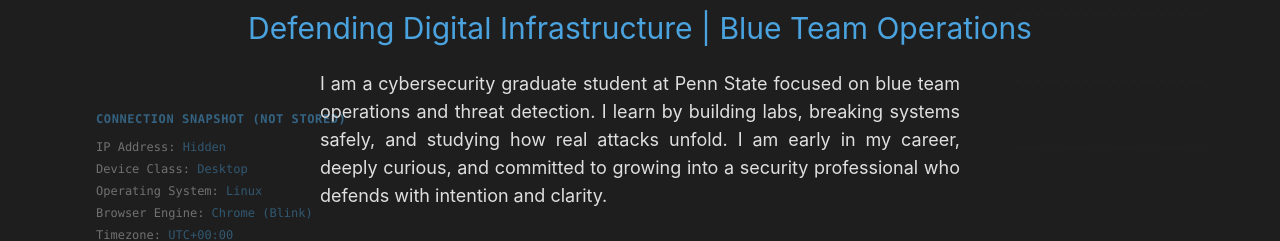
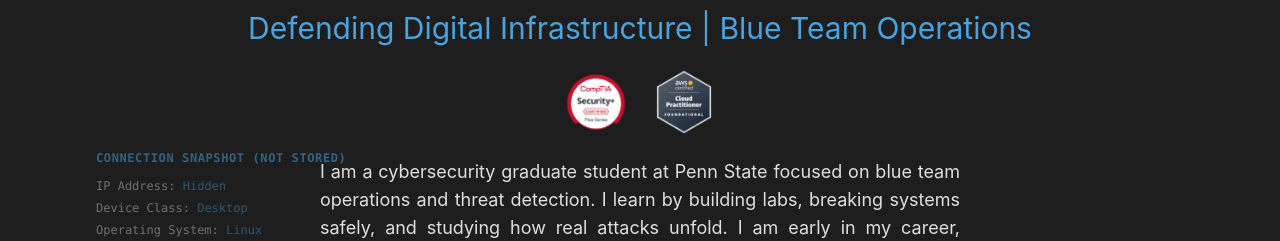
Before and after one commit to rish1keshh/rish1keshh.github.io, a React (Vite) app: page / in a window 1280 px wide. Shown: the part 518-759 px from the top of the page. Built offline with nearby package versions, Linux system fonts and the light colour scheme; no server answers.

Commit message:
Added Certification Badges to Hero Section

```diff
--- a/src/components/Button.jsx
+++ b/src/components/Button.jsx
@@ -8,9 +8,9 @@ const Button = ({
   icon = null
 }) => {
   const variants = {
-    primary: 'bg-electric-blue text-navy-dark hover:bg-electric-blue/90 btn-pulse ripple glow-hover',
-    secondary: 'glass glass-hover text-electric-blue border-electric-blue/50 ripple border-neon',
-    ghost: 'text-electric-blue hover:bg-electric-blue/10 ripple',
+    primary: 'bg-electric-blue text-navy-dark hover:bg-electric-blue/90 btn-pulse ripple glow-hover border border-transparent',
+    secondary: 'glass glass-hover text-electric-blue border border-electric-blue/50 ripple border-neon',
+    ghost: 'text-electric-blue hover:bg-electric-blue/10 ripple border border-transparent',
   };
 
   return (
--- a/src/sections/Summary.jsx
+++ b/src/sections/Summary.jsx
@@ -367,6 +367,43 @@ const Summary = ({ onTypingComplete, typingComplete }) => {
             Blue Team Operations
           </p>
 
+          {/* Certification Badges */}
+          <div
+            className="flex flex-wrap items-center justify-center gap-4 sm:gap-6 mb-4 md:mb-6 px-4 transition-all duration-1000 ease-out"
+            style={{
+              opacity: typingComplete ? 1 : 0,
+              transform: typingComplete ? 'translateY(0)' : 'translateY(20px)',
+              transitionDelay: '0.35s'
+            }}
+          >
+            <a
+              href="https://www.credly.com/badges/5a125f3c-d389-4062-a648-3d0381a489de"
+              target="_blank"
+              rel="noopener noreferrer"
+              className="group"
+              title="CompTIA Security+"
+            >
+              <img
+                src="/security-plus-logo.png"
+                alt="CompTIA Security+ Certified"
+                className="w-14 h-14 sm:w-16 sm:h-16 object-contain transition-transform duration-300 group-hover:scale-110"
+              />
+            </a>
+            <a
+              href="https://www.credly.com/badges/1a424e43-7d77-484b-be66-ec2b32137194/public_url"
+              target="_blank"
+              rel="noopener noreferrer"
+              className="group"
+              title="AWS Certified Cloud Practitioner"
+            >
+              <img
+                src="/aws-cloud-practitioner-logo.png"
+                alt="AWS Certified Cloud Practitioner"
+                className="w-14 h-14 sm:w-16 sm:h-16 object-contain transition-transform duration-300 group-hover:scale-110"
+              />
+            </a>
+          </div>
+
           {/* Description */}
           <p
             className="text-sm sm:text-base md:text-lg text-text-slate max-w-2xl mx-auto mb-6 md:mb-8 px-4 text-justify transition-all duration-1000 ease-out"
```
Also changed, not shown: 1 other file (tests, documents, lock files or other folders).
